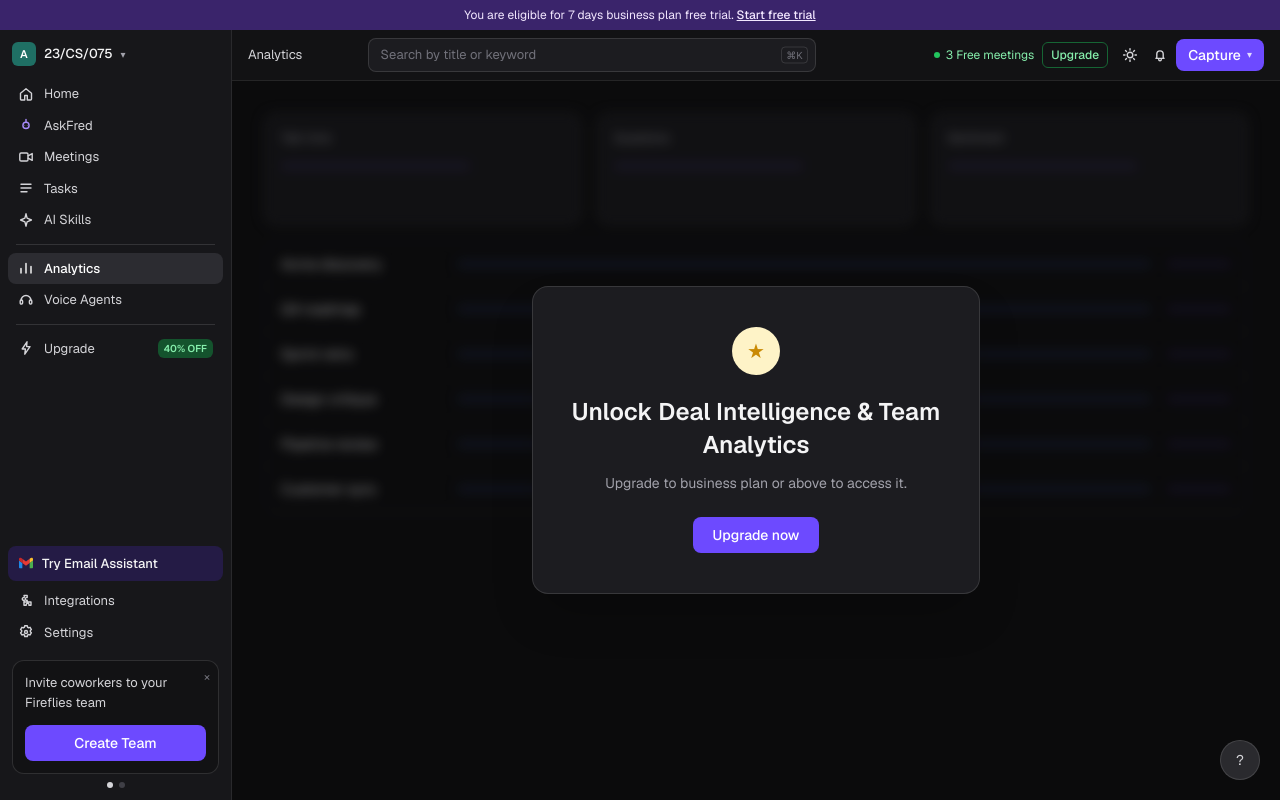
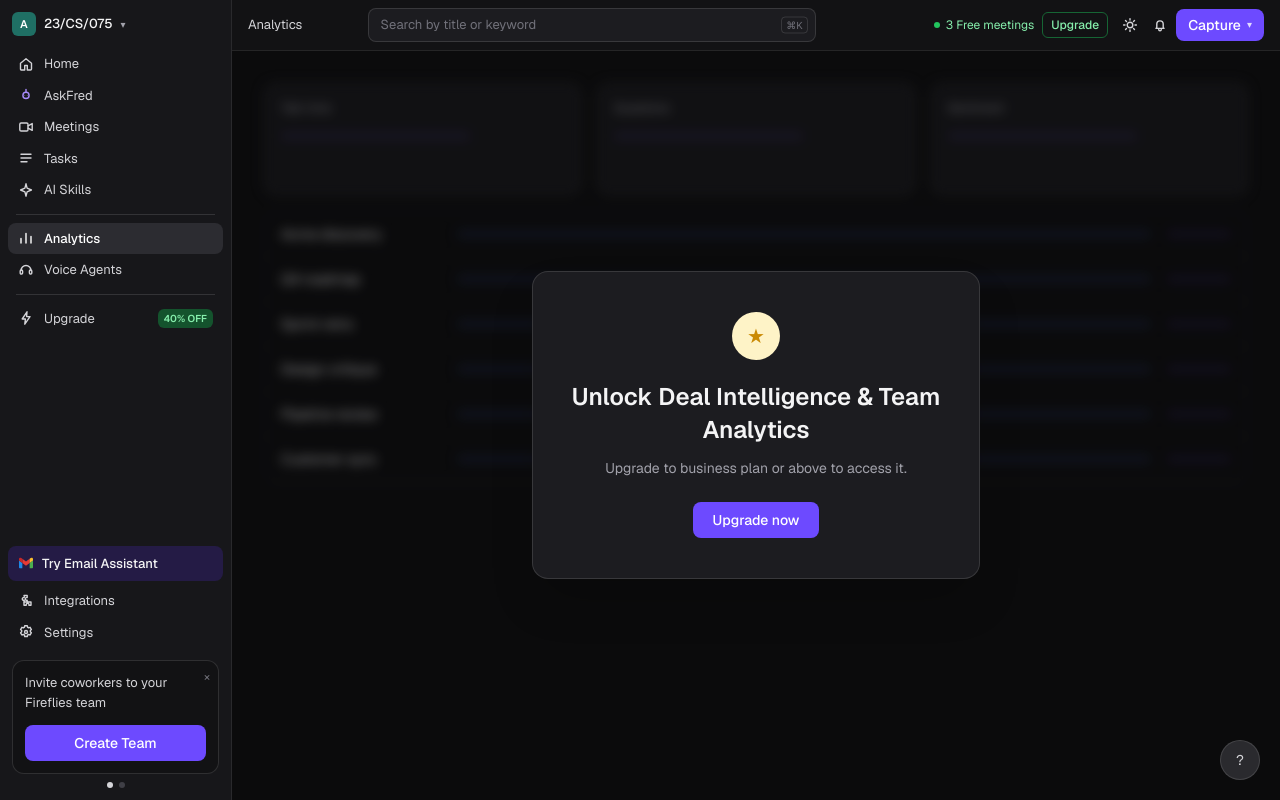
Before and after one commit to AJ148-dev/fireflies-clone, a Next.js app in the folder frontend/: page /analytics in a window 1280 px wide. Built offline with nearby package versions, Linux system fonts and the light colour scheme.

Commit message:
Remove the free-trial banner.
The top bar no longer offers a business-plan trial.

```diff
--- a/frontend/components/Shell.tsx
+++ b/frontend/components/Shell.tsx
@@ -38,12 +38,6 @@
 
   return (
     <div className="flex h-screen flex-col overflow-hidden bg-ff-bg text-ff-text">
-      <div className="bg-ff-trial-bg py-1.5 text-center text-[12px] text-ff-trial-text">
-        You are eligible for 7 days business plan free trial.{" "}
-        <Link href="/upgrade" className="font-medium underline">
-          Start free trial
-        </Link>
-      </div>
       <div className="flex min-h-0 flex-1">
         <aside className={`relative flex shrink-0 flex-col border-r border-ff bg-ff-sidebar ${collapsed ? "w-14 items-center py-2" : "w-[232px]"}`}>
           {collapsed ? (
```
